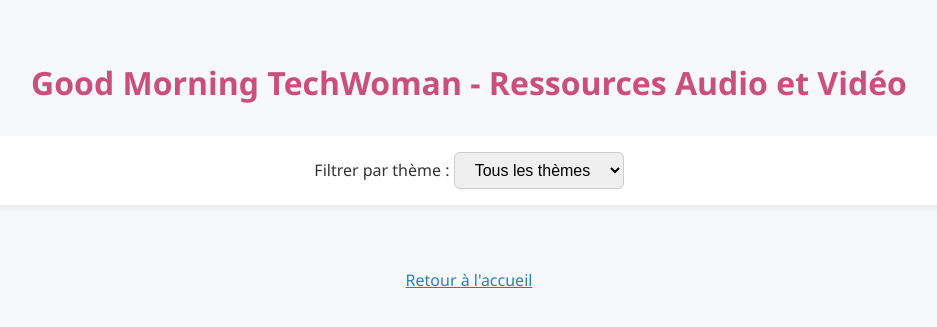
After one commit to Paulineaubry/SororIT, a Flask app: page /good-morning-techwoman in a window 1280 px wide. The commit adds this page. Shown: the top 327 px of the page, without its empty margins (171-1108 px from the left). Run offline with Flask 3, Linux system fonts and the light colour scheme; data that the repository does not hold is empty; some libraries are stand-ins or nearby versions.

Commit message:
update app

```diff
--- a/flask_app/routes.py
+++ b/flask_app/routes.py
@@ -2,11 +2,13 @@
 from flask_app.db import get_connection
 import re
 import pandas as pd
-
-
-
+import logging
 
 routes = Blueprint("routes", __name__)
+
+# Configuration des logs
+logging.basicConfig(level=logging.INFO)
+
 
 @routes.route("/api/resources", methods=["GET"])
 def get_resources():
@@ -14,7 +16,7 @@
     cur = conn.cursor()
     cur.execute("""
         SELECT podcast_id, episode_titre, url, theme, release_date, podcast_titre
-        FROM dev_pauline.good_morning_techwoman
+        FROM public.resources_techwoman
         ORDER BY episode_titre
     """)
     rows = cur.fetchall()
@@ -37,45 +39,17 @@
 
 @routes.route("/", methods=["GET"])
 def index():
-    selected_theme = request.args.get("theme")
+    """
+    Redirection vers la page Good Morning TechWoman pour une expérience utilisateur simplifiée.
+    """
+    # Pour l'instant, redirigeons directement vers Good Morning TechWoman
+    # Cette route pourra être modifiée par votre collègue plus tard
 
-    conn = get_connection()
-    cur = conn.cursor()
-
-    if selected_theme:
-        cur.execute("""
-            SELECT podcast_id, episode_titre, url, theme, release_date, podcast_titre
-            FROM dev_pauline.good_morning_techwoman
-            WHERE theme = %s
-            ORDER BY episode_titre
-        """, (selected_theme,))
-    else:
-        cur.execute("""
-            SELECT podcast_id, episode_titre, url, theme, release_date, podcast_titre
-            FROM dev_pauline.good_morning_techwoman
-            ORDER BY episode_titre
-        """)
-
-    rows = cur.fetchall()
-
-    cur.execute("SELECT DISTINCT theme FROM dev_pauline.good_morning_techwoman ORDER BY theme")
-    themes = [row[0] for row in cur.fetchall()]
-
-    cur.close()
-    conn.close()
-
-    ressources = [
-        {
-            "podcast_id": row[0],
-            "episode_titre": row[1],
-            "url": row[2],
-            "theme": row[3],
-            "release_date": row[4],
-            "podcast_titre": row[5]
-        }
-        for row in rows
-    ]
-    return render_template("index.html", ressources=ressources, themes=themes, selected_theme=selected_theme)
+    return render_template(
+        "index.html",
+        redirect_url="/good-morning-techwoman",
+        page_title="SororIT - Good Morning TechWoman"
+    )
 
 @routes.route("/audios", methods=["GET"])
 def get_audios_by_theme():
@@ -110,16 +84,24 @@
         cur.close()
         conn.close()
 
-        audios = [
-            {
+        audios = []
+        for row in rows:
+            embed_url = row[2]
+            if "spotify.com" in row[2]:
+                embed_url = row[2].replace("open.spotify.com/episode", "open.spotify.com/embed/episode")
+
+            logging.info(f"URL originale: {row[2]}")
+            logging.info(f"URL embed: {embed_url}")
+
+            audios.append({
                 "episode_titre": row[0],
                 "theme": row[1],
-                "url": row[2]
-            }
-            for row in rows
-        ]
+                "url": row[2],
+                "embed_url": embed_url
+            })
 
     except Exception as e:
+        logging.error(f"Erreur lors de la récupération des audios depuis Supabase : {e}")
         # Fallback : lecture depuis le fichier CSV
         csv_path = "../data/episodes_podcasts.csv"
         try:
@@ -132,8 +114,27 @@
         else:
             filtered_data = data
 
-        audios = filtered_data.drop(columns=['description']).to_dict(orient="records")
+        audios = []
+        for _, row in filtered_data.iterrows():
+            embed_url = row['url']
+            if "spotify.com" in row['url']:
+                embed_url = row['url'].replace("open.spotify.com/episode", "open.spotify.com/embed/episode")
+
+            logging.info(f"CSV - URL originale: {row['url']}")
+            logging.info(f"CSV - URL embed: {embed_url}")
+
+            audios.append({
+                "episode_titre": row['episode_titre'],
+                "theme": row['theme'],
+                "url": row['url'],
+                "embed_url": embed_url
+            })
         themes = data['theme'].unique()
+
+    # Avant de retourner le template, vérifions les données
+    logging.info(f"Nombre d'audios: {len(audios)}")
+    if audios:
+        logging.info(f"Premier audio: {audios[0]}")
 
     return render_template("audios.html", audios=audios, selected_theme=theme, themes=themes)
 
@@ -168,3 +169,98 @@
         })
 
     return render_template("audios.html", audios=episodes, themes=data['theme'].unique(), selected_theme=theme)
+
+@routes.route("/good-morning-techwoman", methods=["GET"])
+def good_morning_techwoman():
+    """
+    Route unique pour la fonctionnalité "Good Morning TechWoman".
+    Affiche les ressources audio filtrées par thème.
+    """
+    theme = request.args.get("theme")
+
+    try:
+        # Tentative de connexion à Supabase
+        conn = get_connection()
+        cur = conn.cursor()
+
+        # Récupération des thèmes pour le filtre
+        cur.execute("SELECT DISTINCT theme FROM resources_techwoman ORDER BY theme")
+        themes = [row[0] for row in cur.fetchall()]
+
+        # Si un thème est sélectionné, filtrer les ressources
+        if theme:
+            cur.execute("""
+                SELECT episode_titre, theme, url
+                FROM resources_techwoman
+                WHERE theme = %s
+                ORDER BY episode_titre
+            """, (theme,))
+        else:
+            cur.execute("""
+                SELECT episode_titre, theme, url
+                FROM resources_techwoman
+                ORDER BY episode_titre
+            """)
+
+        rows = cur.fetchall()
+        cur.close()
+        conn.close()
+
+        # Traitement des ressources pour l'affichage
+        audios = []
+        for row in rows:
+            embed_url = row[2]
+            if "spotify.com" in row[2]:
+                embed_url = row[2].replace("open.spotify.com/episode", "open.spotify.com/embed/episode")
+
+            logging.info(f"URL originale: {row[2]}")
+            logging.info(f"URL embed: {embed_url}")
+
+            audios.append({
+                "episode_titre": row[0],
+                "theme": row[1],
+                "url": row[2],
+                "embed_url": embed_url
+            })
+
+    except Exception as e:
+        logging.error(f"Erreur lors de la récupération des audios depuis Supabase : {e}")
+        # Fallback : lecture depuis le fichier CSV
+        csv_path = "../data/episodes_podcasts.csv"
+        try:
+            data = pd.read_csv(csv_path)
+
+            # Récupération des thèmes pour le filtre
+            themes = data['theme'].unique()
+
+            # Si un thème est sélectionné, filtrer les ressources
+            if theme:
+                filtered_data = data[data['theme'] == theme]
+            else:
+                filtered_data = data
+
+            # Traitement des ressources pour l'affichage
+            audios = []
+            for _, row in filtered_data.iterrows():
+                embed_url = row['url']
+                if "spotify.com" in row['url']:
+                    embed_url = row['url'].replace("open.spotify.com/episode", "open.spotify.com/embed/episode")
+
+                audios.append({
+                    "episode_titre": row['episode_titre'],
+                    "theme": row['theme'],
+                    "url": row['url'],
+                    "embed_url": embed_url
+                })
+
+        except Exception as csv_error:
+            logging.error(f"Erreur lors de la lecture du fichier CSV : {csv_error}")
+            return f"Erreur lors de la lecture du fichier CSV : {csv_error}", 500
+
+    return render_template(
+        "good_morning_techwoman.html",
+        audios=audios,
+        themes=themes,
+        selected_theme=theme,
+        page_title="Good Morning TechWoman - Ressources Audio et Vidéo"
+    )
--- a/flask_app/templates/audios.html
+++ b/flask_app/templates/audios.html
@@ -24,7 +24,7 @@
                 <h2>{{ audio['episode_titre'] }}</h2>
                 <p><strong>Theme:</strong> {{ audio['theme'] }}</p>
                 {% if audio['embed_url'] %}
-                    <iframe src="{{ audio['embed_url'] }}" width="100%" height="80" frameborder="0" allow="autoplay; clipboard-write; encrypted-media; fullscreen; picture-in-picture"></iframe>
+                    <iframe src="{{ audio['embed_url'] }}" width="100%" height="152" frameborder="0" allow="autoplay; clipboard-write; encrypted-media; fullscreen; picture-in-picture" loading="lazy"></iframe>
                 {% else %}
                     <a href="{{ audio['url'] }}" target="_blank">Listen</a>
                 {% endif %}
--- /dev/null
+++ b/flask_app/templates/good_morning_techwoman.html
@@ -0,0 +1,125 @@
+<!DOCTYPE html>
+<html lang="fr">
+<head>
+    <meta charset="UTF-8">
+    <meta name="viewport" content="width=device-width, initial-scale=1.0">
+    <title>{{ page_title }}</title>
+    <style>
+        body {
+            font-family: 'Segoe UI', Tahoma, Geneva, Verdana, sans-serif;
+            background-color: #f6f8fa;
+            padding: 2rem;
+            color: #333;
+        }
+
+        h1 {
+            text-align: center;
+            color: #c94f7c;
+            margin-bottom: 2rem;
+        }
+
+        .main-container {
+            max-width: 1200px;
+            margin: 0 auto;
+        }
+
+        .filter-container {
+            text-align: center;
+            margin-bottom: 2rem;
+            padding: 1rem;
+            background-color: white;
+            border-radius: 10px;
+            box-shadow: 0 4px 8px rgba(0,0,0,0.05);
+        }
+
+        select {
+            padding: 0.5rem 1rem;
+            border-radius: 6px;
+            border: 1px solid #ccc;
+            font-size: 1rem;
+        }
+
+        .content-grid {
+            display: grid;
+            grid-template-columns: repeat(auto-fill, minmax(300px, 1fr));
+            gap: 1.5rem;
+        }
+
+        .audio-card {
+            background-color: white;
+            padding: 1rem;
+            border-radius: 10px;
+            box-shadow: 0 4px 8px rgba(0,0,0,0.05);
+            transition: transform 0.2s;
+        }
+
+        .audio-card:hover {
+            transform: translateY(-5px);
+        }
+
+        .audio-title {
+            font-size: 1.2rem;
+            font-weight: bold;
+            margin-bottom: 0.5rem;
+        }
+
+        .audio-theme {
+            color: #666;
+            margin-bottom: 0.5rem;
+        }
+
+        .audio-player {
+            width: 100%;
+            margin: 1rem 0;
+        }
+
+        .back-link {
+            display: block;
+            text-align: center;
+            margin-top: 2rem;
+            color: #2980b9;
+        }
+    </style>
+</head>
+<body>
+    <div class="main-container">
+        <h1>{{ page_title }}</h1>
+
+        <!-- Filtre par thème -->
+        <div class="filter-container">
+            <form method="get" action="/good-morning-techwoman">
+                <label for="theme">Filtrer par thème :</label>
+                <select name="theme" id="theme" onchange="this.form.submit()">
+                    <option value="">Tous les thèmes</option>
+                    {% for theme in themes %}
+                        <option value="{{ theme }}" {% if theme == selected_theme %}selected{% endif %}>{{ theme }}</option>
+                    {% endfor %}
+                </select>
+            </form>
+        </div>
+
+        <!-- Affichage des audios -->
+        <div class="content-grid">
+            {% for audio in audios %}
+                <div class="audio-card">
+                    <div class="audio-title">{{ audio['episode_titre'] }}</div>
+                    <div class="audio-theme">Thème : {{ audio['theme'] }}</div>
+
+                    {% if audio['embed_url'] %}
+                        <div class="audio-player">
+                            <iframe src="{{ audio['embed_url'] }}" width="100%" height="152" frameborder="0"
+                                    allow="autoplay; clipboard-write; encrypted-media; fullscreen; picture-in-picture"
+                                    loading="lazy"></iframe>
+                        </div>
+                    {% else %}
+                        <a href="{{ audio['url'] }}" target="_blank">Écouter</a>
+                    {% endif %}
+                </div>
+            {% endfor %}
+        </div>
+
+        <!-- Lien de retour à la page d'accueil -->
+        <a href="/" class="back-link">Retour à l'accueil</a>
+    </div>
+</body>
+</html>
```
Also changed, not shown: flask_app/__init__.py (+10 -3 lines), flask_app/config.py (+21 -5 lines), flask_app/db.py (+14 -4 lines), flask_app/templates/index.html (+10 -34 lines).
